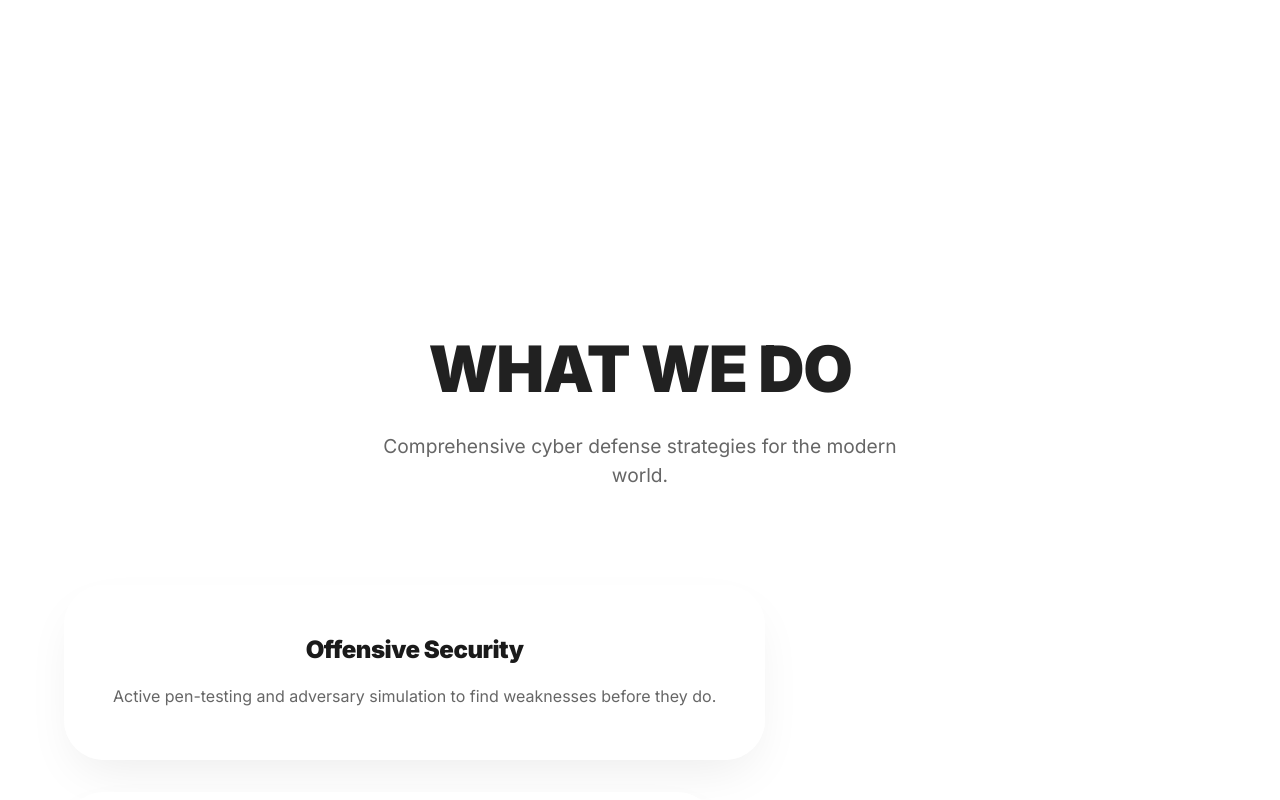
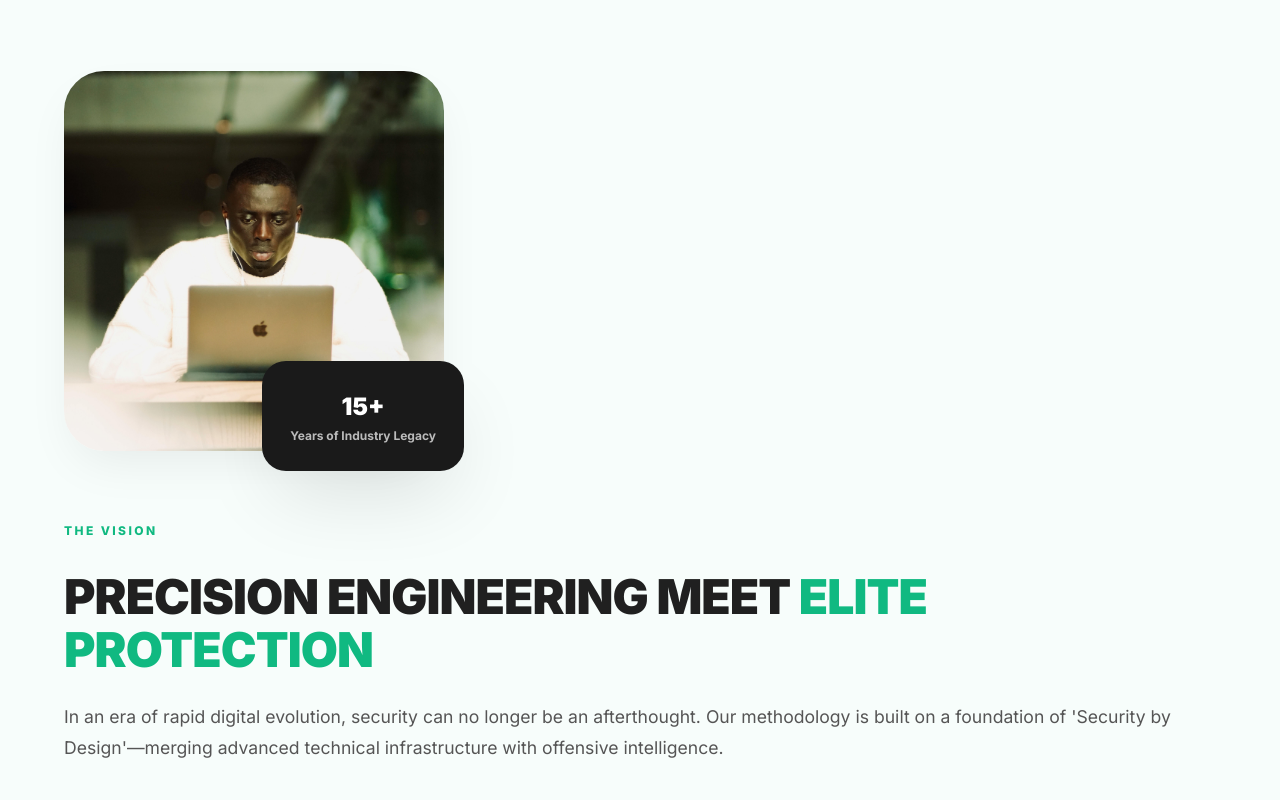
Before and after one commit to GUE-GROUP-LIMITED/GueCyber, a React (Vite) app in the folder gue-cyber-react/: page /about in a window 1280 px wide. Shown: the part 1740-2540 px from the top of the page. Built offline with nearby package versions, Linux system fonts and the light colour scheme.

Commit message:
feat: implement initial core pages and components including Home, About, Services, Careers, Blog, Contact, and a global Footer.

```diff
--- a/gue-cyber-react/src/components/Footer.jsx
+++ b/gue-cyber-react/src/components/Footer.jsx
@@ -46,7 +46,7 @@ export default function Footer() {
         <Box component="footer" sx={{
             background: '#FAFAFA',
             color: '#1a1a1a',
-            pt: { xs: 10, md: 20 },
+            pt: { xs: 'var(--internal-gap-lg)', md: 'var(--section-py-desktop)' },
             pb: 8,
             position: 'relative',
             overflow: 'hidden',
--- a/gue-cyber-react/src/index.css
+++ b/gue-cyber-react/src/index.css
@@ -18,6 +18,15 @@
   --shadow-md: 0 10px 25px -5px rgba(0, 0, 0, 0.05), 0 8px 10px -6px rgba(0, 0, 0, 0.05);
   --shadow-lg: 0 20px 50px -12px rgba(0, 0, 0, 0.08);
   --shadow-xl: 0 35px 80px -15px rgba(0, 0, 0, 0.12);
+
+  /* Spacing System */
+  --section-py-mobile: 80px;
+  --section-py-desktop: 160px;
+  --hero-pt-mobile: 140px;
+  --hero-pt-desktop: 220px;
+  --internal-gap-sm: 24px;
+  --internal-gap-md: 48px;
+  --internal-gap-lg: 80px;
 }
 
 * {
--- a/gue-cyber-react/src/pages/About.jsx
+++ b/gue-cyber-react/src/pages/About.jsx
@@ -7,14 +7,14 @@ export default function About() {
     ];
 
     return (
-        <main style={{ overflowX: 'hidden' }}>
+        <main>
             <div className="mesh-bg">
                 <div className="mesh-blob mesh-blob-1"></div>
                 <div className="mesh-blob mesh-blob-2"></div>
             </div>
 
             {/* Hero Section */}
-            <Box sx={{ pt: { xs: 16, sm: 20, md: 30 }, pb: { xs: 10, md: 25 } }}>
+            <Box sx={{ pt: { xs: 'var(--hero-pt-mobile)', md: 'var(--hero-pt-desktop)' }, pb: { xs: 'var(--section-py-mobile)', md: 'var(--internal-gap-lg)' } }}>
                 <Container maxWidth="xl">
                     <Grid container spacing={{ xs: 6, lg: 10 }} alignItems="center">
                         <Grid item xs={12} lg={6} className="reveal-up">
@@ -109,8 +109,62 @@ export default function About() {
                 </Container>
             </Box>
 
+            {/* Bridge Section: Strategic Vision */}
+            <Box sx={{ py: { xs: 'var(--internal-gap-md)', md: 'var(--internal-gap-lg)' }, background: 'rgba(16, 185, 129, 0.03)', borderY: '1px solid rgba(16, 185, 129, 0.1)' }}>
+                <Container maxWidth="lg">
+                    <Grid container spacing={8} alignItems="center">
+                        <Grid item xs={12} md={5}>
+                            <Box sx={{
+                                position: 'relative',
+                                maxWidth: { xs: '100%', md: '380px' },
+                                mx: 'auto'
+                            }}>
+                                <Box
+                                    component="img"
+                                    src="/img/gue (3).jpg"
+                                    sx={{
+                                        width: '100%',
+                                        aspectRatio: '1/1',
+                                        objectFit: 'cover',
+                                        borderRadius: { xs: '32px', md: '40px' },
+                                        boxShadow: 'var(--shadow-lg)',
+                                        display: 'block'
+                                    }}
+                                />
+                                <Box sx={{
+                                    position: 'absolute',
+                                    bottom: { xs: -10, md: -20 },
+                                    right: { xs: -10, md: -20 },
+                                    p: { xs: 2.5, md: 3.5 },
+                                    background: '#1a1a1a',
+                                    color: '#fff',
+                                    borderRadius: '24px',
+                                    boxShadow: 'var(--shadow-xl)',
+                                    display: { xs: 'block', sm: 'block' },
+                                    textAlign: 'center',
+                                    minWidth: { xs: '120px', md: '160px' }
+                                }}>
+                                    <Typography sx={{ fontWeight: 900, fontSize: { xs: '1.2rem', md: '1.5rem' }, mb: 0.5 }}>15+</Typography>
+                                    <Typography sx={{ fontSize: { xs: '0.65rem', md: '0.75rem' }, opacity: 0.7, fontWeight: 700, lineHeight: 1.2 }}>Years of Industry Legacy</Typography>
+                                </Box>
+                            </Box>
+                        </Grid>
+                        <Grid item xs={12} md={7}>
+                            <Typography variant="overline" sx={{ color: '#10B981', fontWeight: 800, letterSpacing: '0.2em' }}>THE VISION</Typography>
+                            <Typography variant="h3" sx={{ fontWeight: 900, my: 3, lineHeight: 1.1 }}>PRECISION ENGINEERING MEET <Box component="span" sx={{ color: '#10B981' }}>ELITE PROTECTION</Box></Typography>
+                            <Typography sx={{ color: '#555', fontSize: '1.1rem', lineHeight: 1.8, mb: 4 }}>
+                                In an era of rapid digital evolution, security can no longer be an afterthought. Our methodology is built on a foundation of 'Security by Design'—merging advanced technical infrastructure with offensive intelligence.
+                            </Typography>
+                            <Typography sx={{ color: '#555', fontSize: '1.1rem', lineHeight: 1.8 }}>
+                                We empower organisations to scale without fear by hardening their digital border and ensuring operational resilience at every layer of the stack.
+                            </Typography>
+                        </Grid>
+                    </Grid>
+                </Container>
+            </Box>
+
             {/* Capabilities */}
-            <Box sx={{ py: { xs: 10, md: 25 }, background: '#fff' }}>
+            <Box sx={{ py: { xs: 'var(--section-py-mobile)', md: 'var(--section-py-desktop)' }, background: '#fff' }}>
                 <Container maxWidth="lg">
                     <Box sx={{ textAlign: 'center', mb: { xs: 8, md: 12 } }}>
                         <Typography variant="h2" sx={{ fontWeight: 900, mb: 3, fontSize: { xs: '2rem', md: '4rem' } }}>WHAT WE DO</Typography>
@@ -136,7 +190,7 @@ export default function About() {
             </Box>
 
             {/* Strategy Section */}
-            <Box sx={{ py: { xs: 10, md: 25 }, background: '#FAFAFA' }}>
+            <Box sx={{ py: { xs: 'var(--section-py-mobile)', md: 'var(--section-py-desktop)' }, background: '#FAFAFA' }}>
                 <Container maxWidth="lg">
                     <Grid container spacing={{ xs: 6, md: 10 }} alignItems="center">
                         <Grid item xs={12} md={6}>
@@ -174,7 +228,7 @@ export default function About() {
             </Box>
 
             {/* Milestones Card Grid */}
-            <Box sx={{ py: { xs: 10, md: 25 }, background: '#fff' }}>
+            <Box sx={{ py: { xs: 'var(--section-py-mobile)', md: 'var(--section-py-desktop)' }, background: '#fff' }}>
                 <Container maxWidth="lg">
                     <Box sx={{ textAlign: 'center', mb: { xs: 6, md: 12 } }}>
                         <Typography variant="h2" sx={{ fontWeight: 900, fontSize: { xs: '2rem', md: '4rem' } }}>LEGACY & FUTURE</Typography>
--- a/gue-cyber-react/src/pages/Blog.jsx
+++ b/gue-cyber-react/src/pages/Blog.jsx
@@ -8,14 +8,14 @@ export default function Blog() {
   ];
 
   return (
-    <main style={{ overflowX: 'hidden' }}>
+    <main>
       {/* Mesh Background */}
       <div className="mesh-bg">
         <div className="mesh-blob mesh-blob-1"></div>
         <div className="mesh-blob mesh-blob-2"></div>
       </div>
 
-      <Box sx={{ pt: { xs: 16, sm: 20, md: 30 }, pb: { xs: 8, md: 25 } }}>
+      <Box sx={{ pt: { xs: 'var(--hero-pt-mobile)', md: 'var(--hero-pt-desktop)' }, pb: { xs: 'var(--section-py-mobile)', md: 'var(--section-py-desktop)' } }}>
         <Container maxWidth="lg">
           <Box sx={{ textAlign: 'center', mb: { xs: 8, md: 15 } }} className="reveal-up">
             <Typography variant="overline" sx={{ fontWeight: 900, color: '#10B981', letterSpacing: '0.4em', mb: 2, display: 'block', fontSize: { xs: '0.7rem', md: '0.8rem' } }}>RESOURCES</Typography>
--- a/gue-cyber-react/src/pages/Careers.jsx
+++ b/gue-cyber-react/src/pages/Careers.jsx
@@ -11,13 +11,13 @@ export default function Careers() {
     ];
 
     return (
-        <main style={{ overflowX: 'hidden' }}>
+        <main>
             <div className="mesh-bg">
                 <div className="mesh-blob mesh-blob-1"></div>
                 <div className="mesh-blob mesh-blob-2"></div>
             </div>
 
-            <Box sx={{ pt: { xs: 16, sm: 20, md: 30 }, pb: { xs: 8, md: 25 } }}>
+            <Box sx={{ pt: { xs: 'var(--hero-pt-mobile)', md: 'var(--hero-pt-desktop)' }, pb: { xs: 'var(--section-py-mobile)', md: 'var(--section-py-desktop)' } }}>
                 <Container maxWidth="lg">
                     <Box sx={{ textAlign: 'center', mb: { xs: 8, md: 15 } }} className="reveal-up">
                         <Typography variant="overline" sx={{ fontWeight: 900, color: '#10B981', letterSpacing: '0.4em', mb: 2, display: 'block', fontSize: { xs: '0.7rem', md: '0.8rem' } }}>RECRUITMENT</Typography>
--- a/gue-cyber-react/src/pages/Contact.jsx
+++ b/gue-cyber-react/src/pages/Contact.jsx
@@ -20,7 +20,7 @@ export default function Contact() {
         <div className="mesh-blob mesh-blob-2"></div>
       </div>
 
-      <Box sx={{ pt: { xs: 15, md: 25 }, pb: { xs: 8, md: 15 } }}>
+      <Box sx={{ pt: { xs: 'var(--hero-pt-mobile)', md: 'var(--hero-pt-desktop)' }, pb: { xs: 'var(--section-py-mobile)', md: 'var(--section-py-desktop)' } }}>
         <Container maxWidth="lg">
           <Box sx={{ textAlign: 'center', mb: { xs: 8, md: 12 } }} className="reveal-up">
             <Typography variant="overline" sx={{ fontWeight: 900, color: '#10B981', letterSpacing: '0.4em', mb: 2, display: 'block', fontSize: { xs: '0.7rem', md: '0.8rem' } }}>CONNECT</Typography>
@@ -72,7 +72,7 @@ export default function Contact() {
       </Box>
 
       {/* Elite FAQ */}
-      <Box sx={{ py: { xs: 10, md: 20 }, background: '#fafafa' }}>
+      <Box sx={{ py: { xs: 'var(--section-py-mobile)', md: 'var(--section-py-desktop)' }, background: '#fafafa' }}>
         <Container maxWidth="md">
           <Box sx={{ textAlign: 'center', mb: { xs: 6, md: 10 } }}>
             <Typography variant="h2" sx={{ fontWeight: 900, mb: 2, fontSize: { xs: '2rem', md: '3.5rem' } }}>INTEL & GUIDANCE</Typography>
--- a/gue-cyber-react/src/pages/Services.jsx
+++ b/gue-cyber-react/src/pages/Services.jsx
@@ -15,13 +15,13 @@ export default function Services() {
   ];
 
   return (
-    <main style={{ overflowX: 'hidden' }}>
+    <main>
       <div className="mesh-bg">
         <div className="mesh-blob mesh-blob-1"></div>
         <div className="mesh-blob mesh-blob-2"></div>
       </div>
 
-      <Box sx={{ pt: { xs: 16, sm: 20, md: 30 }, pb: { xs: 8, md: 15, lg: 25 } }}>
+      <Box sx={{ pt: { xs: 'var(--hero-pt-mobile)', md: 'var(--hero-pt-desktop)' }, pb: { xs: 'var(--section-py-mobile)', md: 'var(--section-py-desktop)' } }}>
         <Container maxWidth="lg">
           <Box sx={{ textAlign: 'center', maxWidth: 900, mx: 'auto' }} className="reveal-up">
             <Typography variant="overline" sx={{ fontWeight: 900, color: '#10B981', letterSpacing: '0.4em', mb: 2, display: 'block', fontSize: { xs: '0.7rem', md: '0.8rem' } }}>OUR SOLUTIONS</Typography>
@@ -63,7 +63,7 @@ export default function Services() {
         </Container>
       </Box>
 
-      <Box sx={{ py: { xs: 8, md: 15, lg: 25 }, background: '#1a1a1a', color: '#fff', textAlign: 'center' }}>
+      <Box sx={{ py: { xs: 'var(--section-py-mobile)', md: 'var(--section-py-desktop)' }, background: '#1a1a1a', color: '#fff', textAlign: 'center' }}>
         <Container maxWidth="md">
           <Typography variant="h2" sx={{ fontWeight: 900, mb: 3, fontSize: { xs: '2rem', md: '4rem' }, lineHeight: 1.2 }}>CUSTOM SECURITY ARCHITECTURE</Typography>
           <Typography sx={{ mb: { xs: 6, md: 10 }, opacity: 0.7, fontSize: { xs: '1rem', md: '1.2rem' }, px: 2 }}>We don't offer generic fixes. Our engineers design custom-built programs for your specific risk landscape.</Typography>
```
Also changed, not shown: gue-cyber-react/src/pages/Home.jsx (+58 -7 lines).
